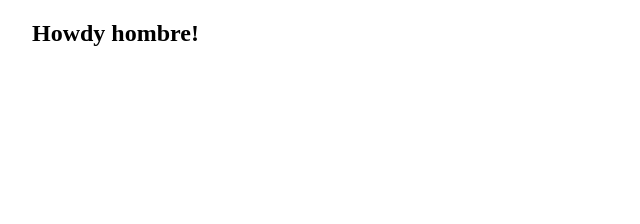
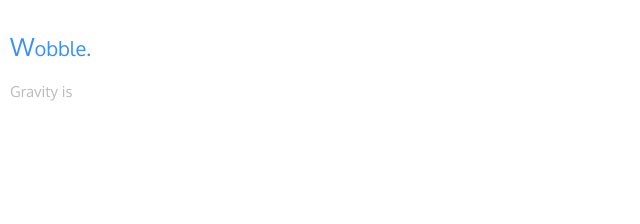
Before and after one commit to Ganz7/WobbleWobble, a plain HTML site: page index.html in a window 1280 px wide. Shown: the whole page, without its empty margins (0-640 px from the left). Drawn offline with nearby package versions, Linux system fonts and the light colour scheme.

Commit message:
Static update

```diff
--- /dev/null
+++ b/css/wobble.css
@@ -0,0 +1,35 @@
+@import url(http://fonts.googleapis.com/css?family=Oxygen:400);
+body {
+    width:  100%;
+    height: 100%;
+    margin: 0px;
+    padding: 0;
+    background: #FFF;
+    color: #BBB;
+    overflow:hidden;
+
+}
+#head{
+    z-index: 1;
+    font-family: "Oxygen";
+    font-size: 20px;
+    color: #378EFF;
+}
+#big{
+    font-size: 25px;
+}
+
+#whatsthis {
+    z-index: 1;
+    padding: 10px;
+    margin-top: 0;
+    position: absolute;
+    font-family: "Oxygen";
+    font-size: 15px;
+}
+
+#wobbleCanvas {
+    margin-left: 0px;
+    position: absolute;
+    z-index: 10;
+}
--- a/css/wobbly.css
+++ /dev/null
@@ -1,6 +0,0 @@
-body{
-	width: 95%;
-	margin-left: 2.5%;
-	text-align: left;
-	background-color: #FFF;
-}
--- a/index.html
+++ b/index.html
@@ -1,25 +1,29 @@
+
 <!DOCTYPE html>
+
 <html>
 <head>
+    <title>Ganz7 | Wobbly</title>
 
-	<title>Ganz7 | Wobbly</title>
+    <link href="css/wobble.css" rel="stylesheet" type="text/css" />
+</head>
+    <body onload="main()" id="body">
 
-	<link rel="stylesheet" type="text/css" href="css/wobbly.css">
+    	<!---->
+        <div id='whatsthis'>
+        	<p id="head"><bdi id="big">W</bdi>obble.</p>
+
+            <span id="settings">
+                Gravity is <span id="GravityOn" class="setting"></span> <br/>
+            </span>
+        </div>
+
+        <canvas id="wobbleCanvas" oncontextmenu="return false;"></canvas>
 
 
+    <script src="http://ajax.googleapis.com/ajax/libs/jquery/1.9.1/jquery.min.js" ></script>
+    <script src="js/sjquery-ui.min.js" type="text/javascript"></script>
+    <script src="js/main.js" type="text/javascript"></script>
 
-</head>
-<body>
-
-	<h2>Howdy hombre!</h2>
-
-
-	<canvas id="wobbleCanvas" oncontextmenu="return false;"></canvas>
-
-	<!-- Loading scripts at the end-->
-	<script src="http://ajax.googleapis.com/ajax/libs/jquery/1.9.1/jquery.min.js"/>
-	<script src="js/jquery-ui.min.js"/>
-	<script src="js/wobble.js"/>
-
-</body>
+    </body>
 </html>
```
Also changed, not shown: js/wobble.js (deleted).
